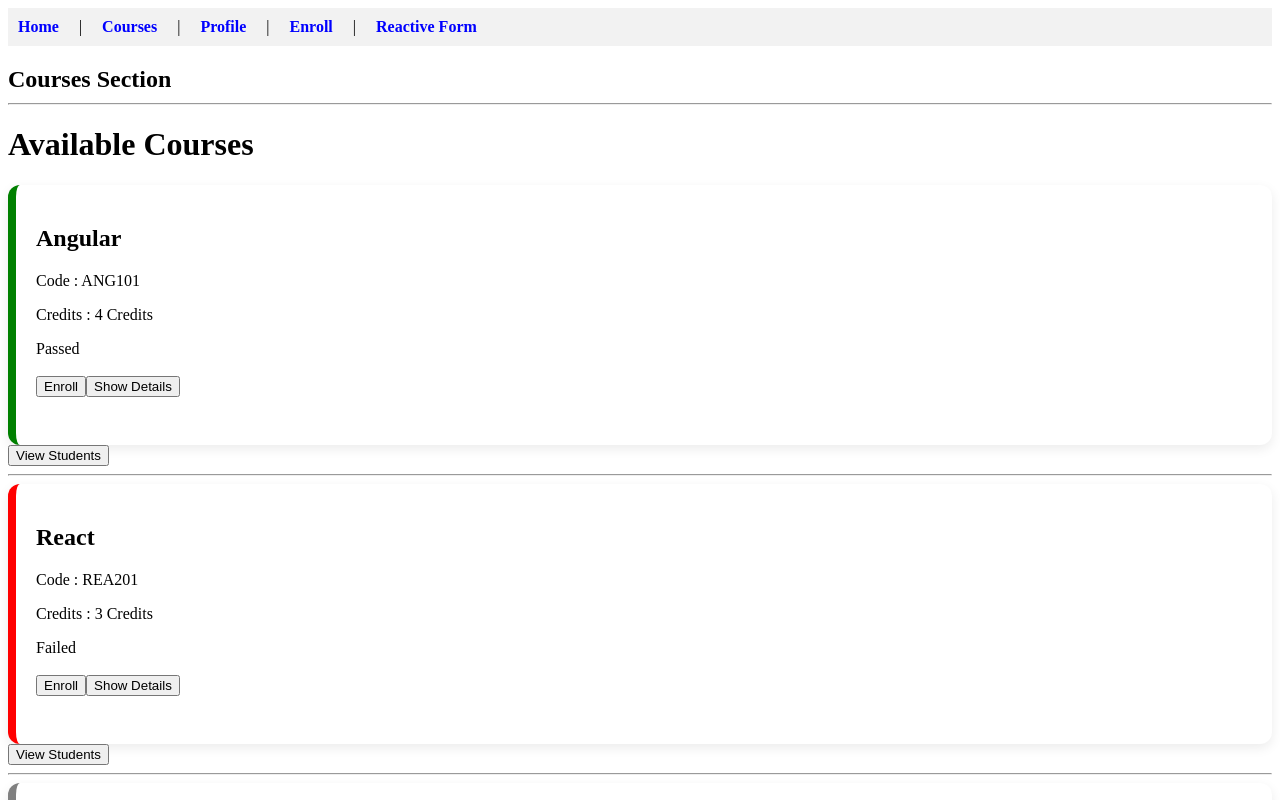
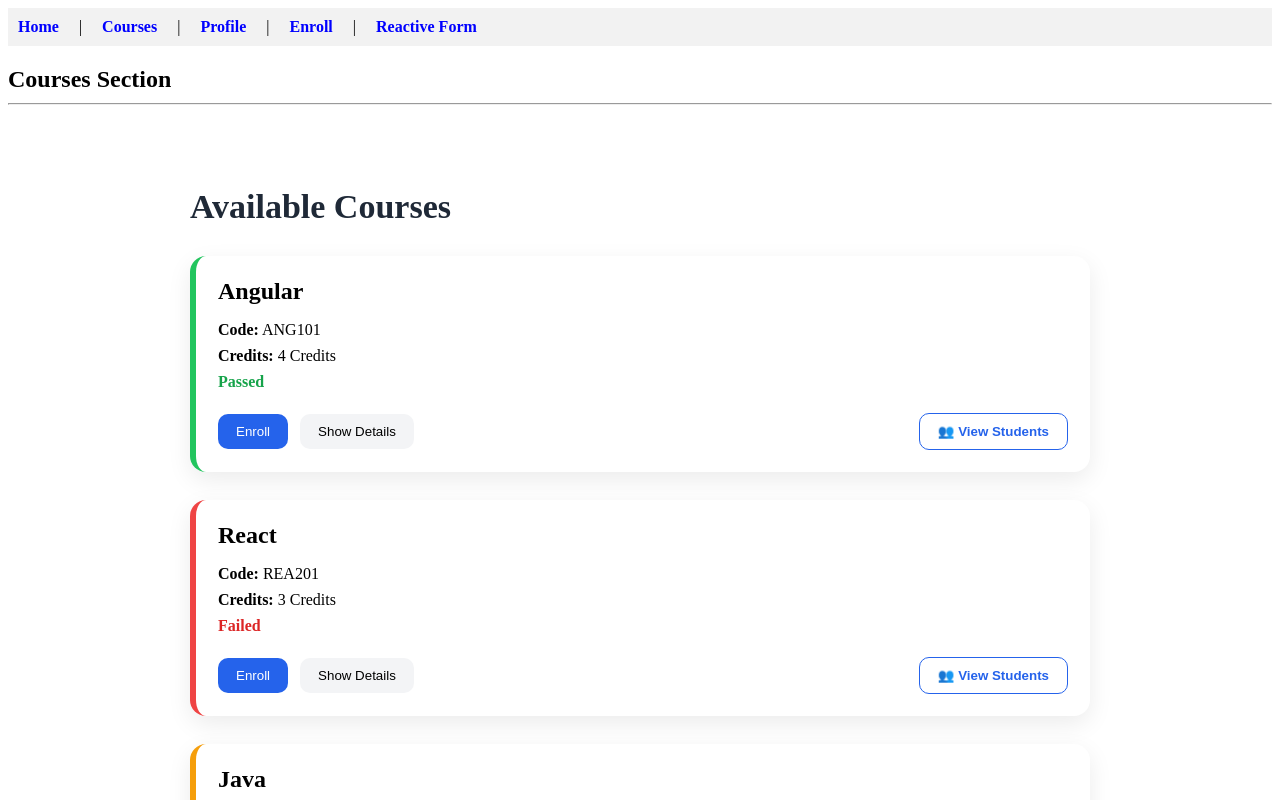
Before and after one commit to Batman0603/CTS-DN.05-Hands-on-Exercise, an Angular app in the folder Week 5/Angular_HandsOn/student-course-portal/: page /courses in a window 1280 px wide. Shown: the top 800 px of the page. Built offline with nearby package versions, Linux system fonts and the light colour scheme; data requests are answered from the project's data file.

Commit message:
Updated Commit - Completed Angular Hands on Exercise-8

```diff
--- a/Week 5/Angular_HandsOn/student-course-portal/src/app/app.html
+++ b/Week 5/Angular_HandsOn/student-course-portal/src/app/app.html
@@ -1,12 +1,13 @@
 <app-header></app-header>
 
-<!-- <h2>Loading: {{ loadingService.isLoading() }}</h2> -->
+<div
 
-<div
   class="loading-overlay"
+
   *ngIf="loadingService.isLoading()">
 
   <div class="spinner"></div>
+
   <p>Loading...</p>
 
 </div>
--- a/Week 5/Angular_HandsOn/student-course-portal/src/app/components/course-card/course-card.css
+++ b/Week 5/Angular_HandsOn/student-course-portal/src/app/components/course-card/course-card.css
@@ -1,20 +1,16 @@
 .card{
 
-    background:white;
+    background:#fff;
 
-    border-radius:12px;
+    border-radius:16px;
 
-    padding:20px;
+    padding:22px;
 
-    margin:0;
+    margin:20px 0;
 
-    min-height:220px;
+    box-shadow:0 8px 24px rgba(0,0,0,.08);
 
-    transition:.3s;
-
-    cursor:pointer;
-
-    box-shadow:0 4px 12px rgba(0,0,0,.08);
+    transition:.25s;
 
 }
 
@@ -22,6 +18,130 @@
 
     transform:translateY(-4px);
 
-    box-shadow:0 8px 20px rgba(0,0,0,.15);
+    box-shadow:0 14px 30px rgba(0,0,0,.12);
 
 }
+
+.card h2{
+
+    margin:0 0 16px;
+
+}
+
+.card p{
+
+    margin:8px 0;
+
+}
+
+.passed{
+
+    color:#16a34a;
+
+    font-weight:600;
+
+}
+
+.failed{
+
+    color:#dc2626;
+
+    font-weight:600;
+
+}
+
+.pending{
+
+    color:#d97706;
+
+    font-weight:600;
+
+}
+
+.card-actions{
+
+    display:flex;
+
+    align-items:center;
+
+    gap:12px;
+
+    margin-top:22px;
+
+}
+
+.enroll-btn{
+
+    padding:10px 18px;
+
+    border:none;
+
+    border-radius:10px;
+
+    background:#2563eb;
+
+    color:white;
+
+    cursor:pointer;
+
+    transition:.2s;
+
+}
+
+.enroll-btn:hover{
+
+    background:#1d4ed8;
+
+}
+
+.details-btn{
+
+    padding:10px 18px;
+
+    border:none;
+
+    border-radius:10px;
+
+    background:#f3f4f6;
+
+    cursor:pointer;
+
+    transition:.2s;
+
+}
+
+.details-btn:hover{
+
+    background:#e5e7eb;
+
+}
+
+.students-btn{
+
+    margin-left:auto;
+
+    padding:10px 18px;
+
+    border-radius:10px;
+
+    border:1px solid #2563eb;
+
+    background:white;
+
+    color:#2563eb;
+
+    cursor:pointer;
+
+    transition:.25s;
+
+    font-weight:600;
+
+}
+
+.students-btn:hover{
+
+    background:#2563eb;
+
+    color:white;
+
+}
--- a/Week 5/Angular_HandsOn/student-course-portal/src/app/components/course-card/course-card.html
+++ b/Week 5/Angular_HandsOn/student-course-portal/src/app/components/course-card/course-card.html
@@ -1,59 +1,37 @@
 <div
+    class="card"
+    [ngClass]="cardClasses"
+    [ngStyle]="{
+      'border-left':
+      course.gradeStatus=='passed'
+      ? '6px solid #22c55e'
+      : course.gradeStatus=='failed'
+      ? '6px solid #ef4444'
+      : '6px solid #f59e0b'
+    }">
 
-class="card"
-
-[ngClass]="cardClasses"
-
-[ngStyle]="{
-
-'border-left':
-
-enrollmentService.isEnrolled(course.id)
-
-? '8px solid green'
-
-: course.gradeStatus=='failed'
-
-? '8px solid red'
-
-: course.gradeStatus=='passed'
-
-? '8px solid green'
-
-: '8px solid gray'
-
-}"
-
-(click)="openCourse()">
-
-<h2>
-
-{{course.name}}
-
-</h2>
+    <h2>{{ course.name }}</h2>
 
     <p>
 
-Code :
+        <strong>Code:</strong>
 
-{{course.code}}
+        {{ course.code }}
 
     </p>
 
     <p>
 
-Credits :
+        <strong>Credits:</strong>
 
-{{course.credits | creditLabel}}
+        {{ course.credits | creditLabel }}
 
     </p>
 
     <div [ngSwitch]="course.gradeStatus">
 
         <span
-
             *ngSwitchCase="'passed'"
-
             class="passed">
 
             Passed
@@ -61,9 +39,7 @@ Passed
         </span>
 
         <span
-
             *ngSwitchCase="'failed'"
-
             class="failed">
 
             Failed
@@ -71,9 +47,7 @@ Failed
         </span>
 
         <span
-
             *ngSwitchCase="'pending'"
-
             class="pending">
 
             Pending
@@ -82,25 +56,37 @@ Pending
 
     </div>
 
-<br>
-
-<!-- stopPropagation prevents the card click -->
+    <div class="card-actions">
 
         <button
+            class="enroll-btn"
+            (click)="toggleEnrollment()">
 
-(click)="$event.stopPropagation(); toggleEnrollment()">
-
-{{ enrollmentService.isEnrolled(course.id) ? 'Unenroll' : 'Enroll' }}
+            {{ enrollmentService.isEnrolled(course.id)
+                ? 'Unenroll'
+                : 'Enroll' }}
 
         </button>
 
         <button
+            class="details-btn"
+            (click)="toggleDetails()">
 
-(click)="$event.stopPropagation(); toggleDetails()">
-
-Show Details
+            {{ isExpanded
+                ? 'Hide Details'
+                : 'Show Details' }}
 
         </button>
+
+        <button
+            class="students-btn"
+            (click)="showStudents()">
+
+            👥 View Students
+
+        </button>
+
+    </div>
 
     <div *ngIf="isExpanded">
 
@@ -108,17 +94,17 @@ Show Details
 
         <p>
 
-Course ID :
+            <strong>Course ID:</strong>
 
-{{course.id}}
+            {{ course.id }}
 
         </p>
 
         <p>
 
-Credits :
+            <strong>Credits:</strong>
 
-{{course.credits}}
+            {{ course.credits }}
 
         </p>
 
--- a/Week 5/Angular_HandsOn/student-course-portal/src/app/components/course-card/course-card.ts
+++ b/Week 5/Angular_HandsOn/student-course-portal/src/app/components/course-card/course-card.ts
@@ -2,28 +2,20 @@ import { Component, EventEmitter, Input, Output } from '@angular/core';
 import { CommonModule } from '@angular/common';
 
 import { CreditLabelPipe } from '../../pipes/credit-label-pipe';
-
 import { EnrollmentService } from '../../services/enrollment';
 import { Course } from '../../models/course.model';
 
 @Component({
-
   selector: 'app-course-card',
-
   standalone: true,
-
   imports: [
     CommonModule,
     CreditLabelPipe
   ],
-
   templateUrl: './course-card.html',
-
-  styleUrl: './course-card.css'
-
+  styleUrls: ['./course-card.css']
 })
-
-export class CourseCard{
+export class CourseCard {
 
   @Input()
   course!: Course;
@@ -31,12 +23,13 @@ export class CourseCard{
   @Output()
   cardClicked = new EventEmitter<number>();
 
+  @Output()
+  viewStudents = new EventEmitter<number>();
+
   isExpanded = false;
 
   constructor(
-
     public enrollmentService: EnrollmentService
-
   ) {}
 
   toggleEnrollment() {
@@ -45,9 +38,7 @@ export class CourseCard{
 
       this.enrollmentService.unenroll(this.course.id);
 
-    }
-
-    else {
+    } else {
 
       this.enrollmentService.enroll(this.course.id);
 
@@ -67,6 +58,12 @@ export class CourseCard{
 
   }
 
+  showStudents() {
+
+    this.viewStudents.emit(this.course.id);
+
+  }
+
   get cardClasses() {
 
     return {
@@ -77,7 +74,7 @@ export class CourseCard{
       'card--full':
         this.course.credits >= 4,
 
-      'expanded':
+      expanded:
         this.isExpanded
 
     };
--- a/Week 5/Angular_HandsOn/student-course-portal/src/app/pages/course-list/course-list.css
+++ b/Week 5/Angular_HandsOn/student-course-portal/src/app/pages/course-list/course-list.css
@@ -1,3 +1,37 @@
+/* ===========================
+   Page
+=========================== */
+
+.page{
+
+    max-width:900px;
+
+    margin:40px auto;
+
+    padding:20px;
+
+}
+
+/* ===========================
+   Heading
+=========================== */
+
+h1{
+
+    font-size:34px;
+
+    font-weight:700;
+
+    color:#1f2937;
+
+    margin-bottom:30px;
+
+}
+
+/* ===========================
+   Loading
+=========================== */
+
 .loading-container{
 
     display:flex;
@@ -8,23 +42,23 @@
 
     align-items:center;
 
-    height:300px;
+    padding:50px;
 
 }
 
 .loading-container .spinner{
 
-    width:60px;
+    width:55px;
 
-    height:60px;
+    height:55px;
 
-    border:7px solid #ddd;
+    border:6px solid #e5e7eb;
 
-    border-top:7px solid #1976d2;
+    border-top:6px solid #2563eb;
 
     border-radius:50%;
 
-    animation:spin 1s linear infinite;
+    animation:spin .8s linear infinite;
 
 }
 
@@ -32,9 +66,11 @@
 
     margin-top:15px;
 
-    font-size:20px;
+    color:#4b5563;
 
-    font-weight:bold;
+    font-size:18px;
+
+    font-weight:600;
 
 }
 
@@ -53,3 +89,153 @@
     }
 
 }
+
+/* ===========================
+   Error
+=========================== */
+
+.error{
+
+    color:#dc2626;
+
+    background:#fee2e2;
+
+    padding:14px;
+
+    border-radius:10px;
+
+    margin-bottom:25px;
+
+}
+
+/* ===========================
+   Course Card Container
+=========================== */
+
+.course-container{
+
+    margin-bottom:28px;
+
+}
+
+/* ===========================
+   View Students Button
+=========================== */
+
+.view-btn{
+
+    display:inline-flex;
+
+    align-items:center;
+
+    justify-content:center;
+
+    gap:8px;
+
+    margin-top:14px;
+
+    padding:10px 18px;
+
+    background:#ffffff;
+
+    color:#2563eb;
+
+    border:1px solid #dbeafe;
+
+    border-radius:10px;
+
+    font-size:14px;
+
+    font-weight:600;
+
+    cursor:pointer;
+
+    transition:all .25s ease;
+
+    box-shadow:0 2px 6px rgba(0,0,0,.05);
+
+}
+
+.view-btn:hover{
+
+    background:#2563eb;
+
+    color:white;
+
+    border-color:#2563eb;
+
+    transform:translateY(-2px);
+
+    box-shadow:0 8px 18px rgba(37,99,235,.25);
+
+}
+
+.view-btn:active{
+
+    transform:scale(.98);
+
+}
+
+/* ===========================
+   Students Section
+=========================== */
+
+.students{
+
+    margin-top:35px;
+
+    background:#ffffff;
+
+    border:1px solid #e5e7eb;
+
+    border-radius:12px;
+
+    padding:22px;
+
+    box-shadow:0 3px 12px rgba(0,0,0,.05);
+
+}
+
+.students h2{
+
+    margin:0 0 18px;
+
+    color:#111827;
+
+    font-size:24px;
+
+}
+
+.students ul{
+
+    list-style:none;
+
+    padding:0;
+
+    margin:0;
+
+}
+
+.students li{
+
+    padding:12px 16px;
+
+    margin-bottom:10px;
+
+    background:#f9fafb;
+
+    border-radius:8px;
+
+    border:1px solid #e5e7eb;
+
+    transition:.2s;
+
+}
+
+.students li:hover{
+
+    background:#eff6ff;
+
+    border-color:#bfdbfe;
+
+}
--- a/Week 5/Angular_HandsOn/student-course-portal/src/app/pages/course-list/course-list.html
+++ b/Week 5/Angular_HandsOn/student-course-portal/src/app/pages/course-list/course-list.html
@@ -1,52 +1,68 @@
+<div class="page">
+
     <h1>Available Courses</h1>
 
-<div *ngIf="isLoading">
+    <div
+        *ngIf="isLoading"
+        class="loading-container">
+
+        <div class="spinner"></div>
 
         <p>Loading Courses...</p>
 
     </div>
 
-<p
+    <div
         *ngIf="errorMessage"
-  style="color:red">
+        class="error">
 
         {{ errorMessage }}
 
-</p>
+    </div>
 
     <div *ngIf="!isLoading">
 
         <div
-    *ngFor="
-      let course of courses;
-      trackBy: trackByCourseId
-    ">
+            class="course-container"
+            *ngFor="let course of courses; trackBy: trackByCourseId">
 
             <app-course-card
-      [course]="course">
+                [course]="course"
+                (viewStudents)="loadStudents($event)">
             </app-course-card>
 
-    <button
-      (click)="loadStudents(course.id)">
+            <div
+                *ngIf="selectedCourseId === course.id"
+                class="students">
 
-      View Students
+                <h2>
 
-    </button>
+                    Students enrolled in
 
-    <div *ngIf="selectedCourseId === course.id" class="students-list">
+                    <span>{{ course.name }}</span>
 
-      <h3>Students enrolled in {{ course.name }}</h3>
+                </h2>
 
-      <div *ngIf="loadingCourseId === course.id" class="loading-container">
+                <div
+                    *ngIf="loadingCourseId === course.id"
+                    class="loading-container">
+
                     <div class="spinner"></div>
+
                     <p>Loading students...</p>
+
                 </div>
 
                 <div *ngIf="loadingCourseId !== course.id">
 
-        <p>Total Students: {{ students.length }}</p>
+                    <p class="student-count">
 
-        <ul>
+                        Total Students:
+                        <strong>{{ students.length }}</strong>
+
+                    </p>
+
+                    <ul *ngIf="students.length > 0">
 
                         <li *ngFor="let student of students">
 
@@ -56,18 +72,20 @@
 
                     </ul>
 
-        <p *ngIf="students.length === 0">
+                    <div
+                        *ngIf="students.length === 0"
+                        class="empty-state">
 
-          No students found for this course.
-
-        </p>
+                        No students are enrolled in this course.
 
                     </div>
 
                 </div>
 
-    <hr>
+            </div>
 
         </div>
 
     </div>
+
+</div>
--- a/Week 5/Angular_HandsOn/student-course-portal/src/app/pages/course-list/course-list.ts
+++ b/Week 5/Angular_HandsOn/student-course-portal/src/app/pages/course-list/course-list.ts
@@ -1,23 +1,24 @@
 import { Component, OnInit } from '@angular/core';
-
 import { CommonModule } from '@angular/common';
 
 import { Subject } from 'rxjs';
 
-import { switchMap, debounceTime, distinctUntilChanged, tap } from 'rxjs/operators';
+import {
+  switchMap,
+  debounceTime,
+  distinctUntilChanged,
+  tap
+} from 'rxjs/operators';
 
 import { CourseCard } from '../../components/course-card/course-card';
 
 import { CourseService } from '../../services/course.service';
-
 import { EnrollmentService } from '../../services/enrollment';
 
 import { Course } from '../../models/course.model';
-
 import { Student } from '../../models/student.model';
 
 @Component({
-
   selector: 'app-course-list',
 
   standalone: true,
@@ -29,8 +30,7 @@ import { Student } from '../../models/student.model';
 
   templateUrl: './course-list.html',
 
-  styleUrl: './course-list.css'
-
+  styleUrls: ['./course-list.css']
 })
 
 export class CourseList implements OnInit {
@@ -41,7 +41,6 @@ export class CourseList implements OnInit {
 
   selectedCourseId: number | null = null;
 
-  // id of the course currently loading students
   loadingCourseId: number | null = null;
 
   isLoading = true;
@@ -63,50 +62,51 @@ export class CourseList implements OnInit {
     this.loadCourses();
 
     /*
-      switchMap cancels the previous HTTP request if
-      another course is selected before it finishes.
-      This prevents old responses from overwriting newer ones.
+      switchMap cancels the previous HTTP request
+      whenever another course is selected.
+      This prevents old responses from replacing
+      newer ones.
     */
 
     this.selectedCourse.pipe(
 
-      // avoid rapid duplicate clicks and ignore repeated same id
       debounceTime(100),
+
       distinctUntilChanged(),
 
-      // show loader while fetching and mark which course is loading
-      tap((courseId: number) => {
-        this.isLoading = true;
+      tap(courseId => {
+
         this.loadingCourseId = courseId;
+
         this.students = [];
+
       }),
 
       switchMap(courseId =>
+
         this.enrollmentService.getStudentsByCourse(courseId)
-      ),
 
-      // clear loading flag when response arrives
-      tap(() => {
-        this.isLoading = false;
-        this.loadingCourseId = null;
-      })
+      )
 
     ).subscribe({
 
       next: students => {
 
-        console.log('Students received', students);
+        console.log('Students:', students);
 
-        this.students = [...students];
+        this.students = students;
+
+        this.loadingCourseId = null;
 
       },
 
       error: err => {
 
-        console.error('Failed to load students:', err);
+        console.error(err);
 
         this.students = [];
-        this.isLoading = false;
+
+        this.loadingCourseId = null;
 
       }
 
@@ -144,7 +144,22 @@ export class CourseList implements OnInit {
 
   loadStudents(courseId: number): void {
 
-    console.log('Loading students for course:', courseId);
+    /*
+      Clicking the same course again hides
+      the students list.
+    */
+
+    if (this.selectedCourseId === courseId) {
+
+      this.selectedCourseId = null;
+
+      this.students = [];
+
+      this.loadingCourseId = null;
+
+      return;
+
+    }
 
     this.selectedCourseId = courseId;
 
@@ -153,8 +168,11 @@ export class CourseList implements OnInit {
   }
 
   trackByCourseId(
+
     index: number,
+
     course: Course
+
   ): number {
 
     return course.id;
```
Also changed, not shown: Week 5/Angular_HandsOn/student-course-portal/src/app/app.css (+7 -7 lines), Week 5/Angular_HandsOn/student-course-portal/src/app/app.ts (+16 -0 lines), Week 5/Angular_HandsOn/student-course-portal/src/app/interceptors/error-handler-interceptor.ts (+11 -8 lines), Week 5/Angular_HandsOn/student-course-portal/src/app/interceptors/loading-interceptor.ts (+10 -3 lines), Week 5/Angular_HandsOn/student-course-portal/src/app/services/loading.ts (+13 -11 lines), 2 other files (tests, documents, lock files or other folders). Lines whose indentation alone changed are shown as unchanged.
